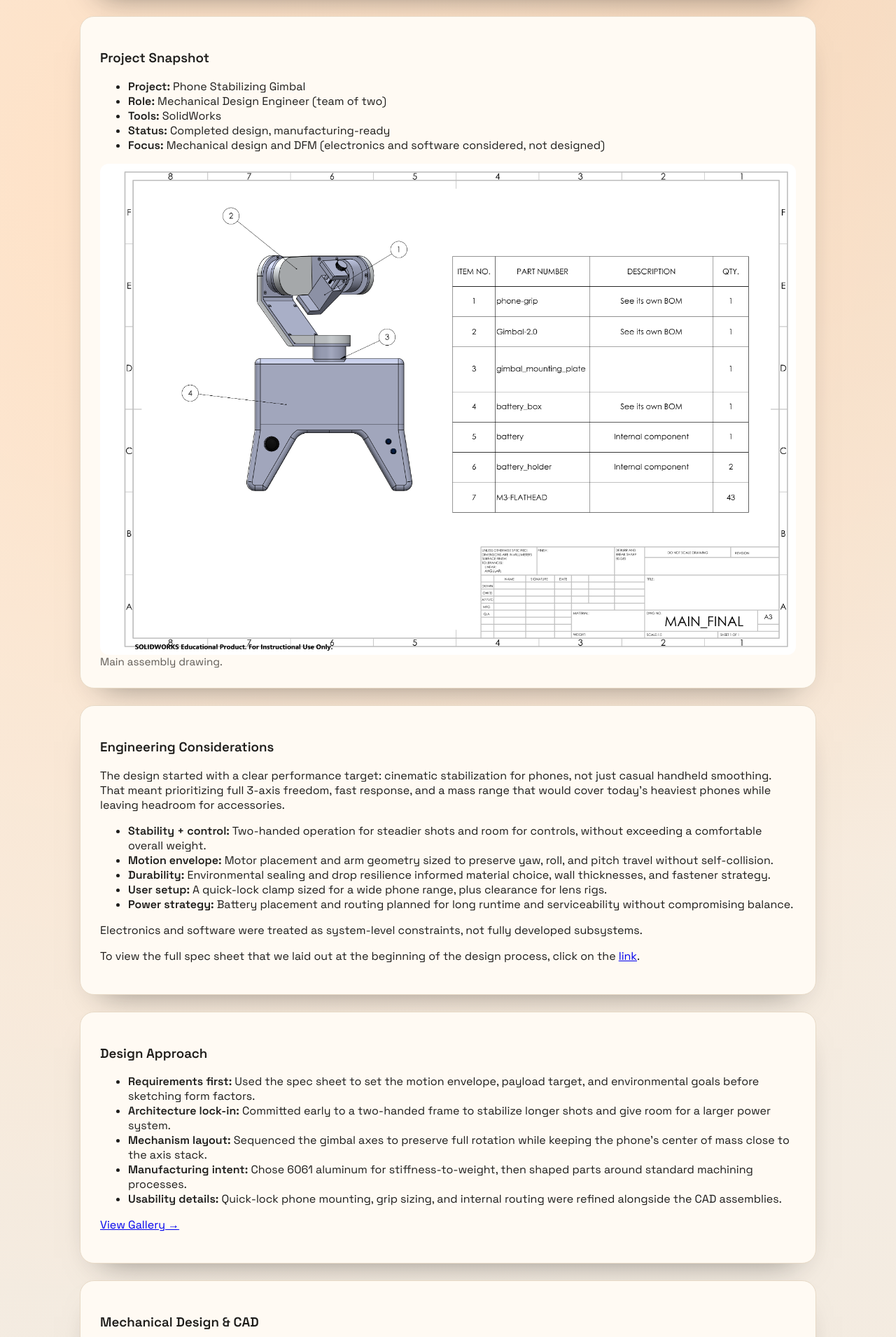
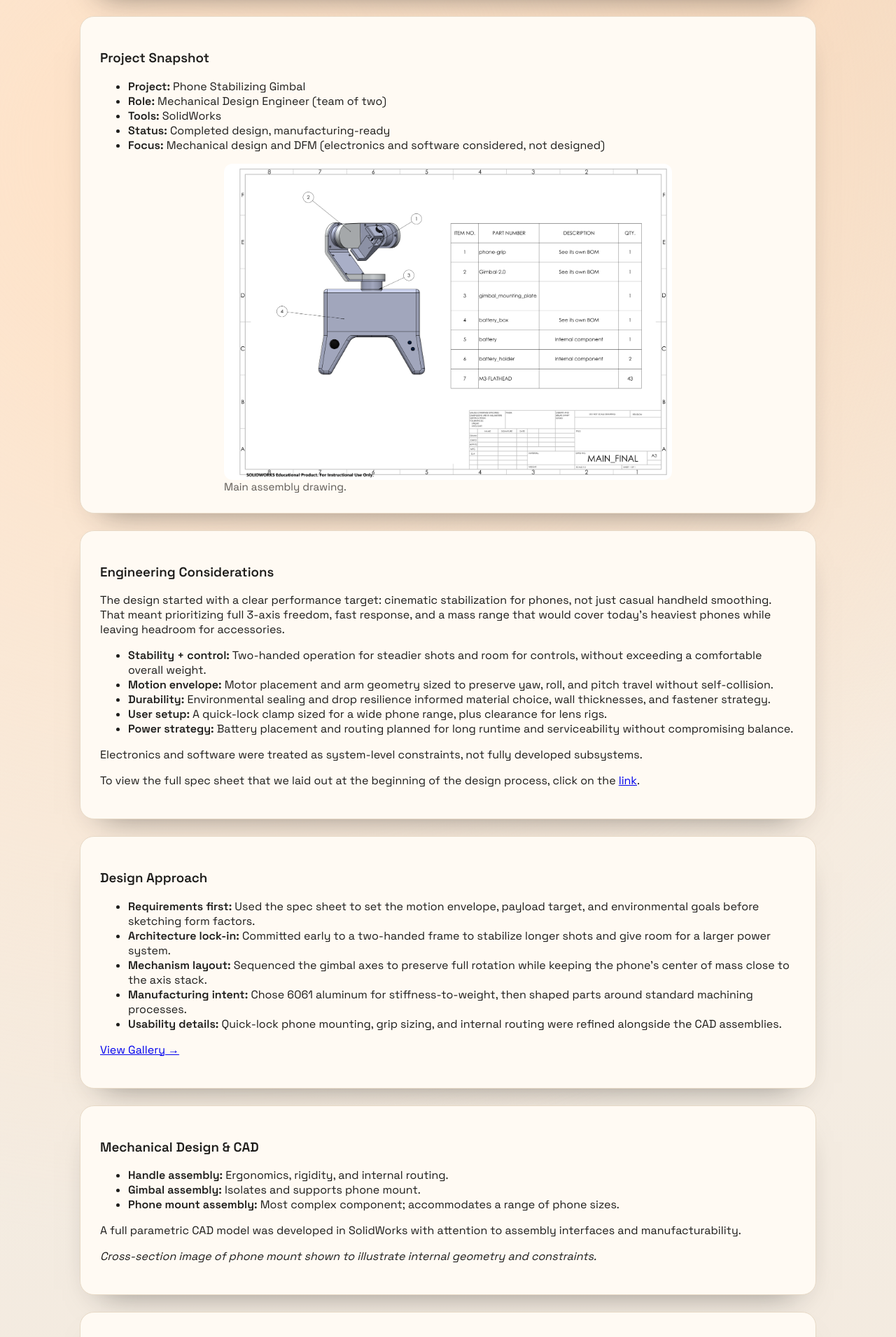
Before and after one commit to adamvaughan10/adamvaughan10.github.io, a Jekyll site: the page built from projects/phone-gimbal.md, in a window 1280 px wide. Shown: the part 444-2355 px from the top of the page at 70% size. Built offline with Jekyll 4.4.1, drawn with Linux system fonts in a browser that asks for light colours.

Commit message:
resize of image on images

```diff
--- a/assets/style.css
+++ b/assets/style.css
@@ -296,6 +296,12 @@ main {
   margin: 16px 0 0;
 }
 
+.project-figure-narrow {
+  max-width: 640px;
+  margin-left: auto;
+  margin-right: auto;
+}
+
 .project-figure img,
 .project-figure video {
   width: 100%;
--- a/projects/phone-gimbal.md
+++ b/projects/phone-gimbal.md
@@ -17,7 +17,7 @@ title: Phone Gimbal
     <li><strong>Status:</strong> Completed design, manufacturing-ready</li>
     <li><strong>Focus:</strong> Mechanical design and DFM (electronics and software considered, not designed)</li>
   </ul>
-  <figure class="project-figure">
+  <figure class="project-figure project-figure-narrow">
     <img src="{{ '/assets/projects/gimbal/drawings/MAIN_FINAL.png' | relative_url }}" alt="Phone gimbal main assembly drawing">
     <figcaption class="tagline">Main assembly drawing.</figcaption>
   </figure>
```
